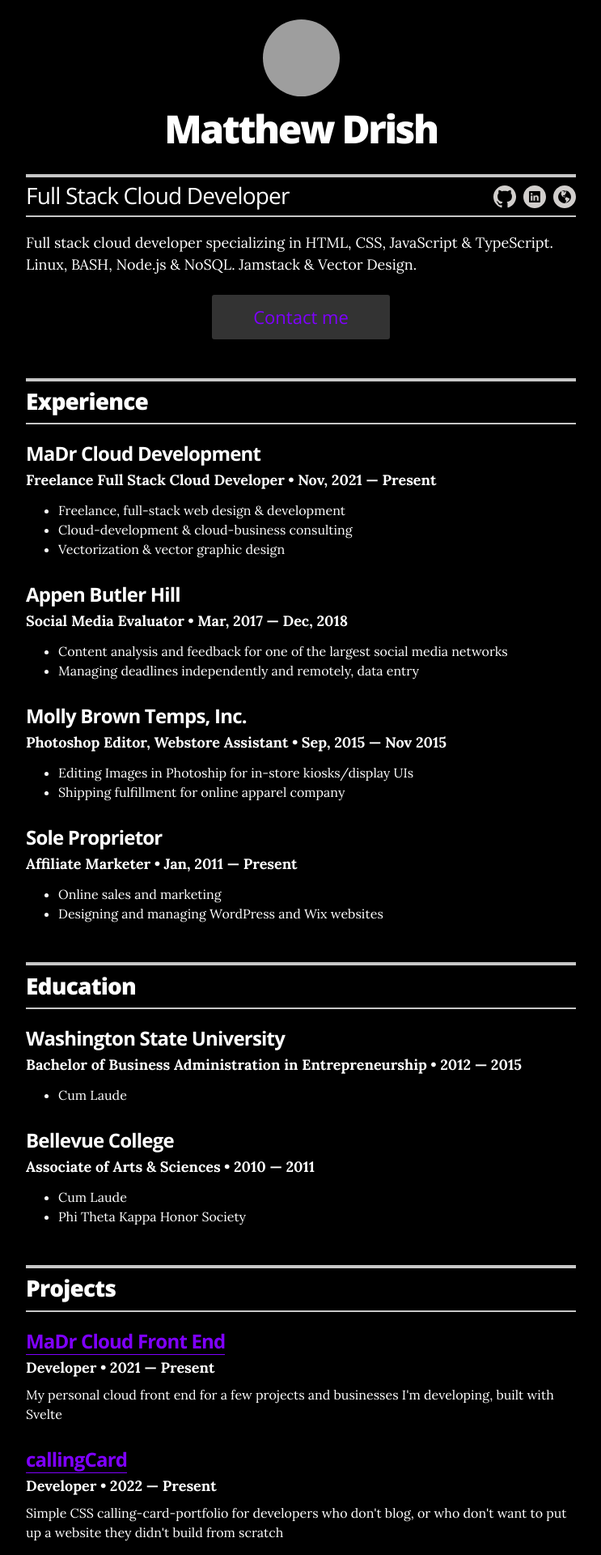
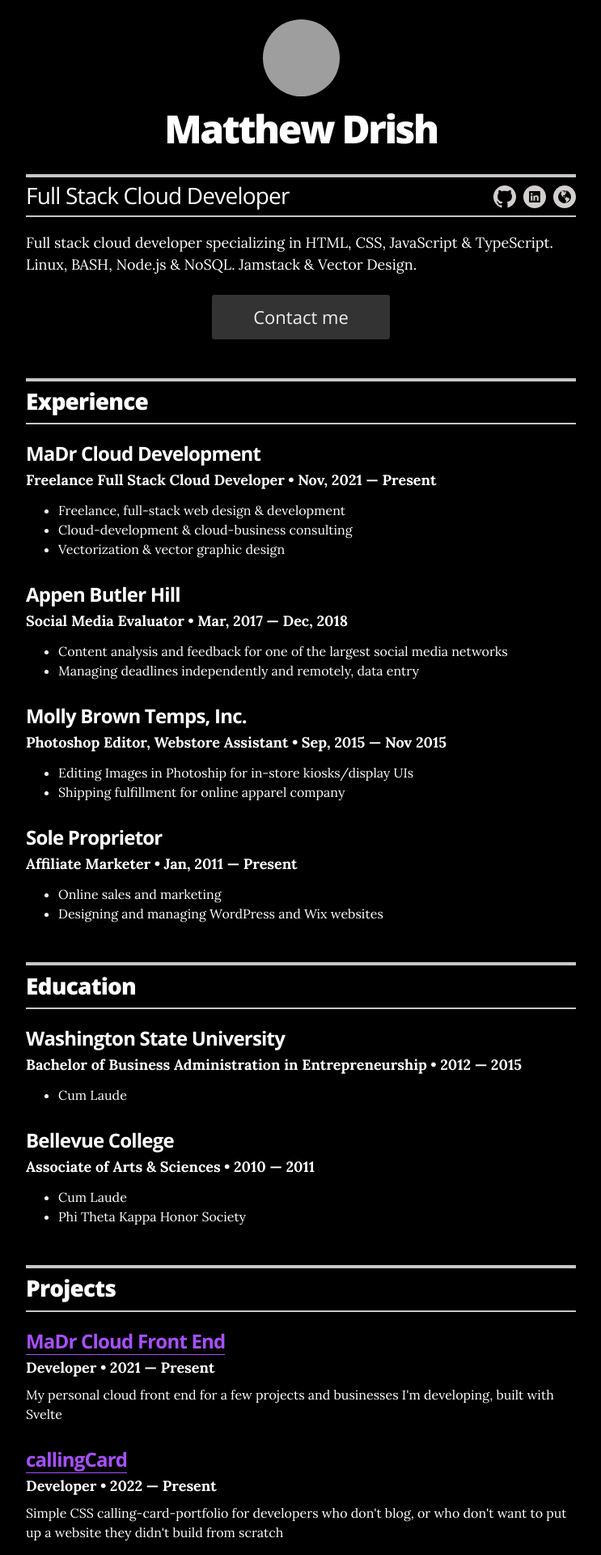
Before and after one commit to MaDrCloudDev/MaDrCloudDev.github.io, a Jekyll site: the page built from index.html, in a window 1280 px wide. Shown: the top 1920 px of the page at 81% size, without its empty margins (268-1011 px from the left). Built offline with Jekyll 4.4.1, drawn with Linux system fonts in a browser that asks for light colours; grey boxes are pictures that could not be loaded.

Commit message:
Update _resume.scss

```diff
--- a/_sass/_resume.scss
+++ b/_sass/_resume.scss
@@ -98,7 +98,7 @@
   .icon-link { display: inline-block;
 
     &:hover .icon path {
-      fill: #7F00FF;
+      fill: #a750ff;
       @include transition(all .2s ease);
     }
   }
@@ -118,7 +118,7 @@
   width: 220px;
   font-size: 1.375rem;
   @include sans_light;
-  color: #7F00FF;
+  color: #efefef;
   line-height: 55px;
   @include transition(all .2s ease);
 
@@ -160,7 +160,7 @@
   .resume-item-copy,
   .resume-item-list {
     a {
-      color: #7f00ff;
+      color: #a750ff;
       text-decoration: none;
       border-bottom: 1px solid;
 
```
